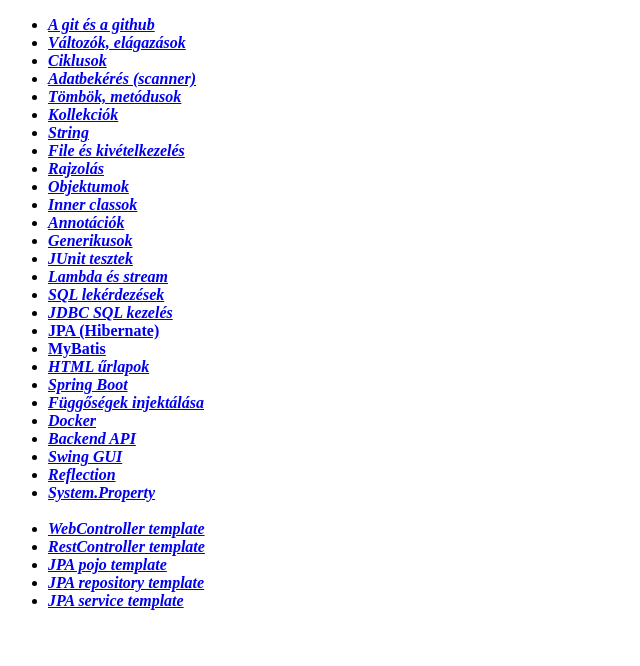
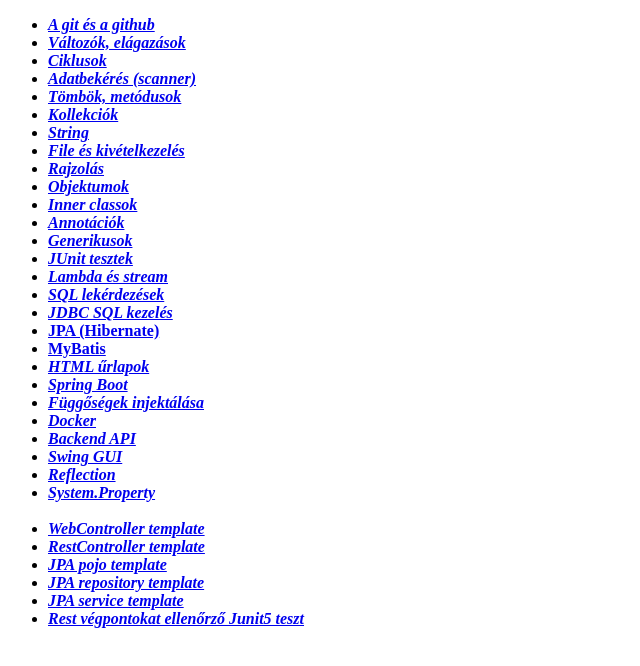
Before and after one commit to gandrassy/gandrassy.github.io, a plain HTML site: page tartalom.html in a window 1280 px wide. Shown: the whole page, without its empty margins (0-640 px from the left). Drawn offline with Linux system fonts and the light colour scheme.

Commit message:
tesztelni is kell

```diff
--- a/tartalom.html
+++ b/tartalom.html
@@ -43,6 +43,7 @@
     <li><a href="Valami.txt" target="folap"><em>JPA pojo template</em></a></li>
     <li><a href="ValamiRepository.txt" target="folap"><em>JPA repository template</em></a></li>
     <li><a href="ValamiService.txt" target="folap"><em>JPA service template</em></a></li>
+    <li><a href="resttest.txt" target="folap"><em>Rest végpontokat ellenőrző Junit5 teszt</em></a></li>
 
 </ul>
 
```
Also changed, not shown: resttest.txt (added).
